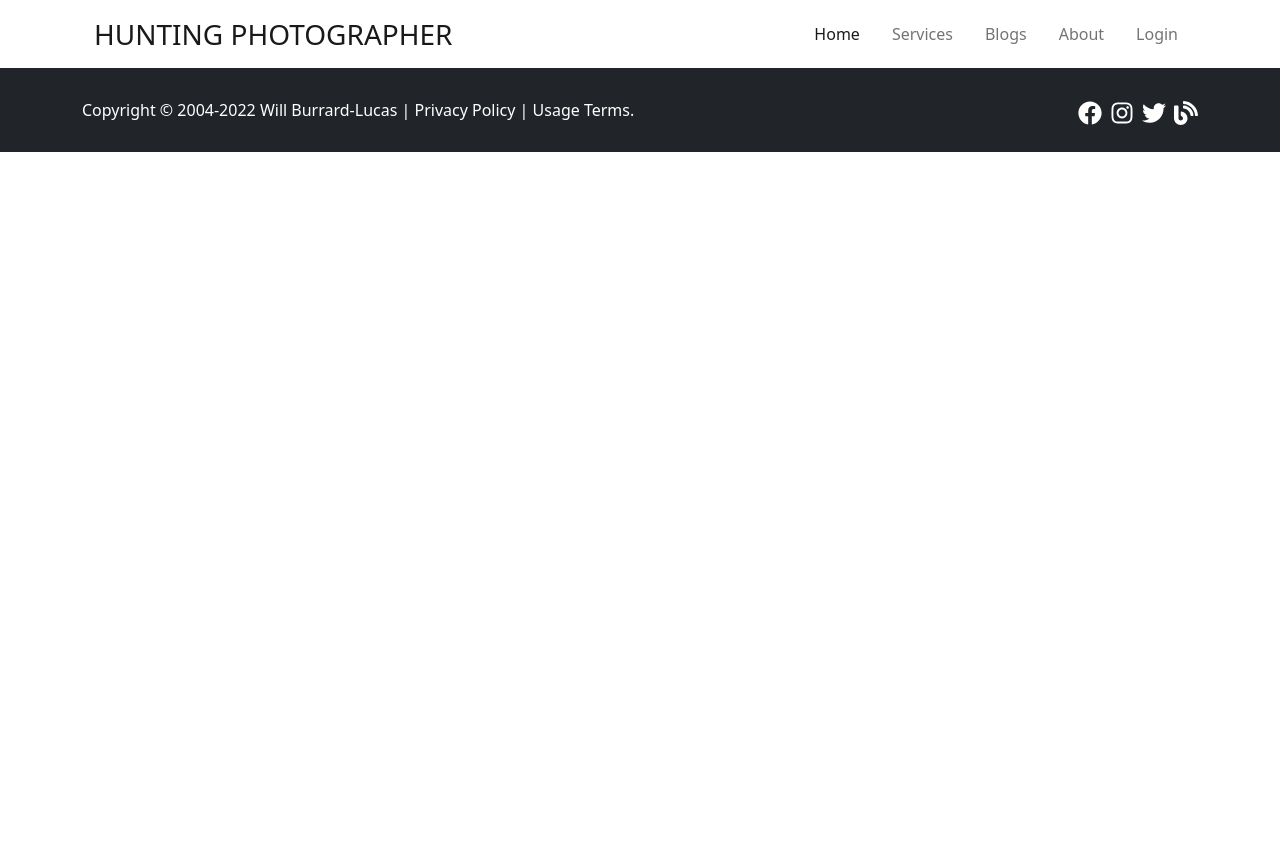
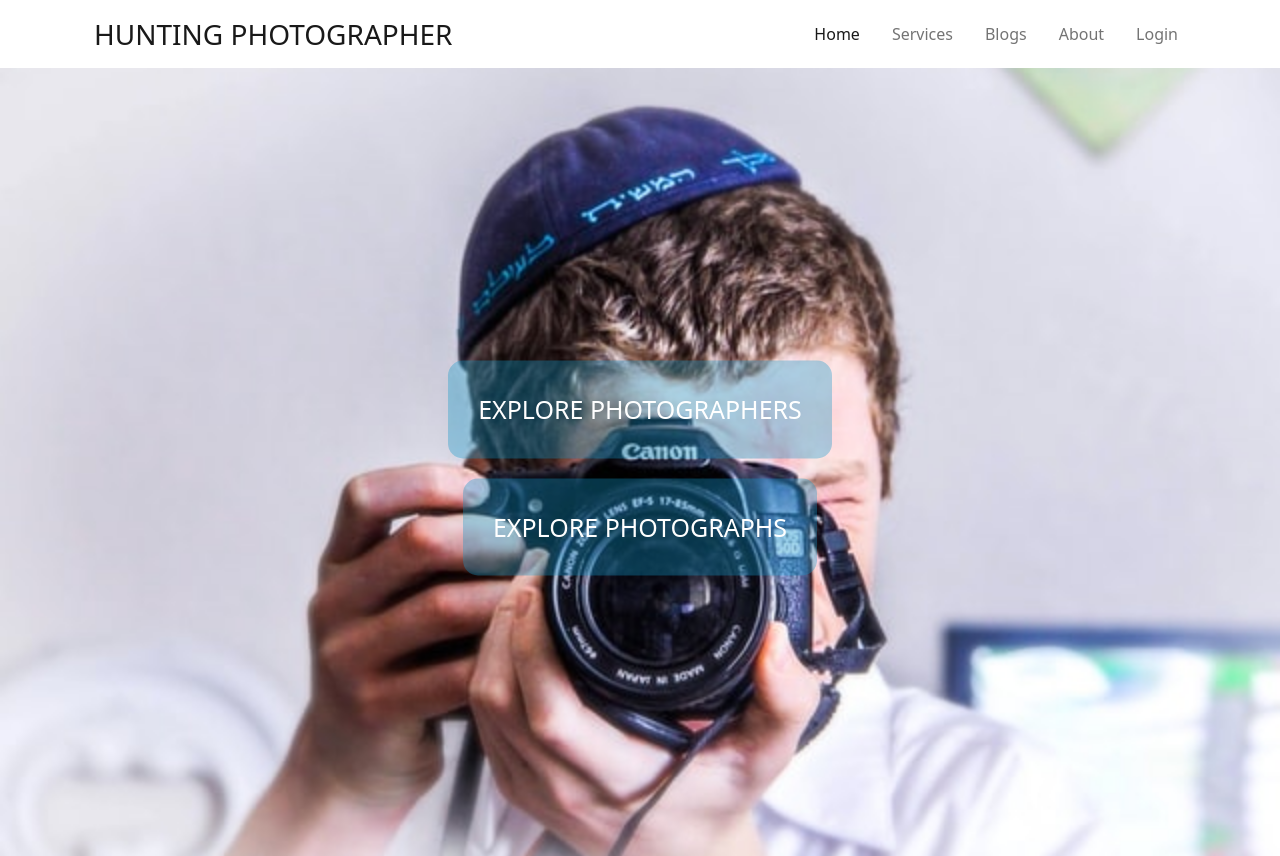
Before and after one commit to SumonsNote/hunting-photographer, a React (Create React App) app: page / in a window 1280 px wide. Shown: the top 856 px of the page. Before the commit the page ends 800 px from the top, so only its background shows below. Built offline with nearby package versions, Linux system fonts and the light colour scheme; no server answers.

Commit message:
home page banner

```diff
--- a/public/Services.json
+++ b/public/Services.json
@@ -4,7 +4,7 @@
         "name": "Landscape Photography",
         "img": "https://i.ibb.co/1Gj2rD1/service-1.jpg",
         "price": "$5000",
-        "description": "Landscape photography shows the spaces within the world, sometimes vast and unending, but other times microscopic. Landscape photographs typically capture the presence of nature but can also focus on man-made features or disturbances of landscapes. Landscape photography is done for a variety of reasons."
+        "description": "Landscape photography shows the spaces within the world, sometimes vast and unending, but other times microscopic. Landscape photographs typically capture the presence of nature but can also focus on man-made features of landscapes."
     },
     {
         "id": "2",
--- /dev/null
+++ b/src/Pages/Banner.css
@@ -0,0 +1,31 @@
+.banner img{
+    background-position: center;
+    background-size: cover;
+    width: 100%;
+    height: 100vh;
+    object-fit: cover;
+}
+.banner {
+    position: relative;
+}
+.banner-button {
+    position: absolute;
+    top: 50%;
+    left: 50%;
+    transform: translate(-50%, -50%);
+}
+.banner-button button {
+    padding: 30px;
+    font-size: 25px;
+    text-transform: uppercase;
+    background-color: rgba(17, 150, 199, 0.344);
+
+    color: rgb(255, 255, 255);
+    border: 0;
+    border-radius: 15px;
+    margin: 10px;
+}
+.banner-button button:hover {
+    background-color: rgba(17, 150, 199, 0.784);
+    transition: ease-in-out .4s;
+}
--- /dev/null
+++ b/src/Pages/Banner.js
@@ -0,0 +1,17 @@
+import React from 'react';
+import banner from '../Images/home-page.jpg'
+import './Banner.css'
+
+const Banner = () => {
+    return (
+        <div className='banner'>
+            <img src={banner} alt="" />
+            <div className='banner-button'>
+                <button>Explore Photographers</button>
+                <button>Explore Photographs</button>
+            </div>
+        </div>
+    );
+};
+
+export default Banner;
--- a/src/Pages/Home.js
+++ b/src/Pages/Home.js
@@ -1,10 +1,10 @@
 import React from 'react';
+import Banner from './Banner';
 
 const Home = () => {
     return (
-        <div className='home-page'>
-            {/* <button>Explore Photographers</button>
-            <button>Explore Photographs</button> */}
+        <div>
+            <Banner></Banner>
         </div>
     );
 };
--- a/src/Pages/Service.js
+++ b/src/Pages/Service.js
@@ -10,7 +10,7 @@ const Service = ({service}) => {
             <img src={img} alt=""/>
             <p className='py-4'>Price: {price}</p>
             <p>{description}</p>
-            <Link to='/checkout' className='bg bg-success text-light p-2 border-0 rounded-2 text-decoration-none'>Checkout</Link>
+            <Link to='/checkout' className='bg bg-success text-light p-2 border-0 rounded-2 text-decoration-none'>Hire Me</Link>
         </div>
     );
 };
--- a/src/ShareFiles/Navbar.js
+++ b/src/ShareFiles/Navbar.js
@@ -21,8 +21,7 @@ const Navbar = () => {
         <p className='text-danger'>Error: {error}</p>
     }
     return (
-        <section>
-            <nav className="navbar navbar-expand-lg navbar-light container">
+            <nav className="navbar navbar-expand-lg navbar-light container sticky-top">
             <div className="container-fluid">
                 <Link className="navbar-brand text fs-3 text-uppercase " to='/'>Hunting Photographer</Link>
                 <button className="navbar-toggler" type="button" data-bs-toggle="collapse" data-bs-target="#navbarNavAltMarkup" aria-controls="navbarNavAltMarkup" aria-expanded="false" aria-label="Toggle navigation">
@@ -42,7 +41,7 @@ const Navbar = () => {
                 </div>
             </div>
         </nav>
-        </section>
+
     );
 };
 
```
